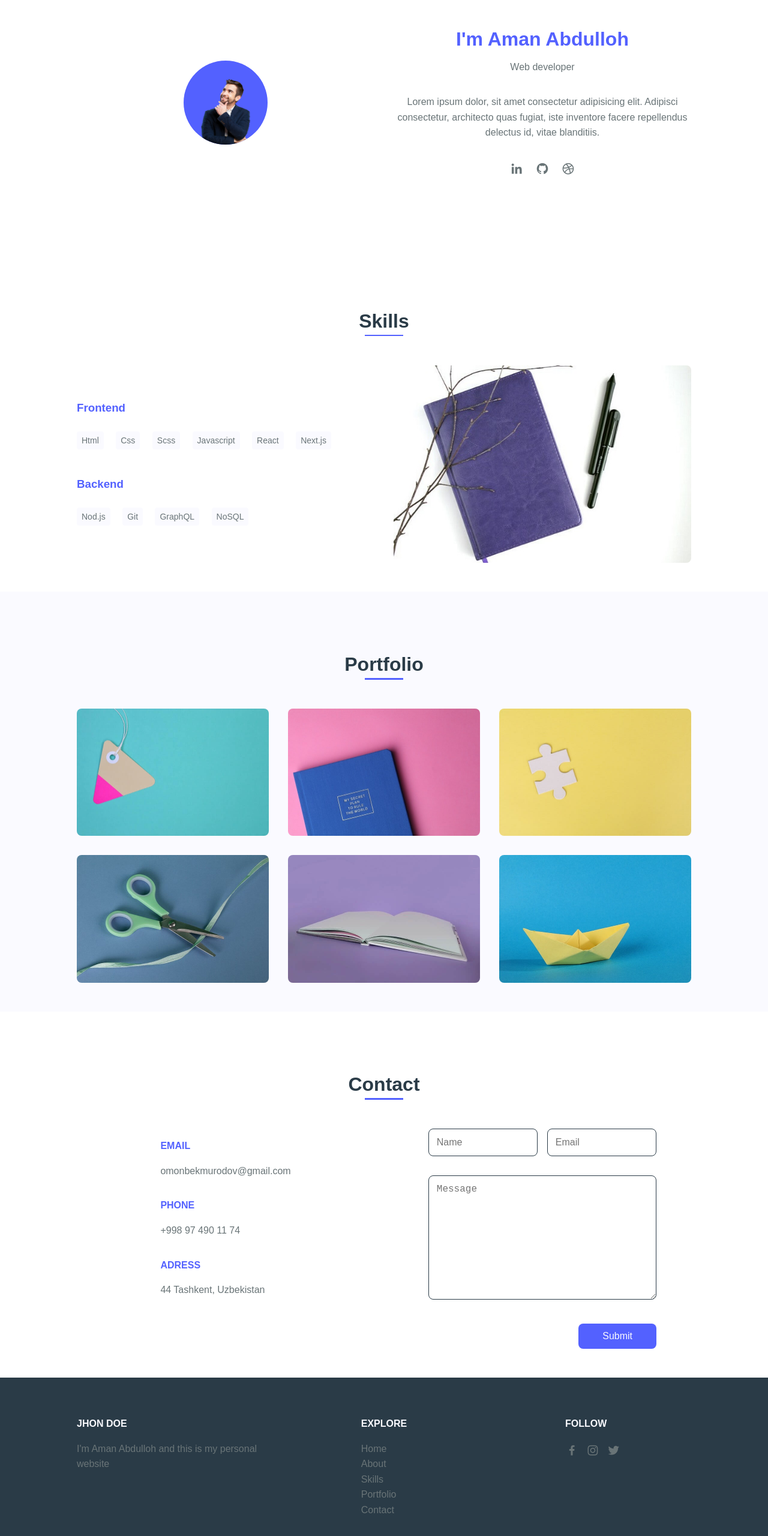
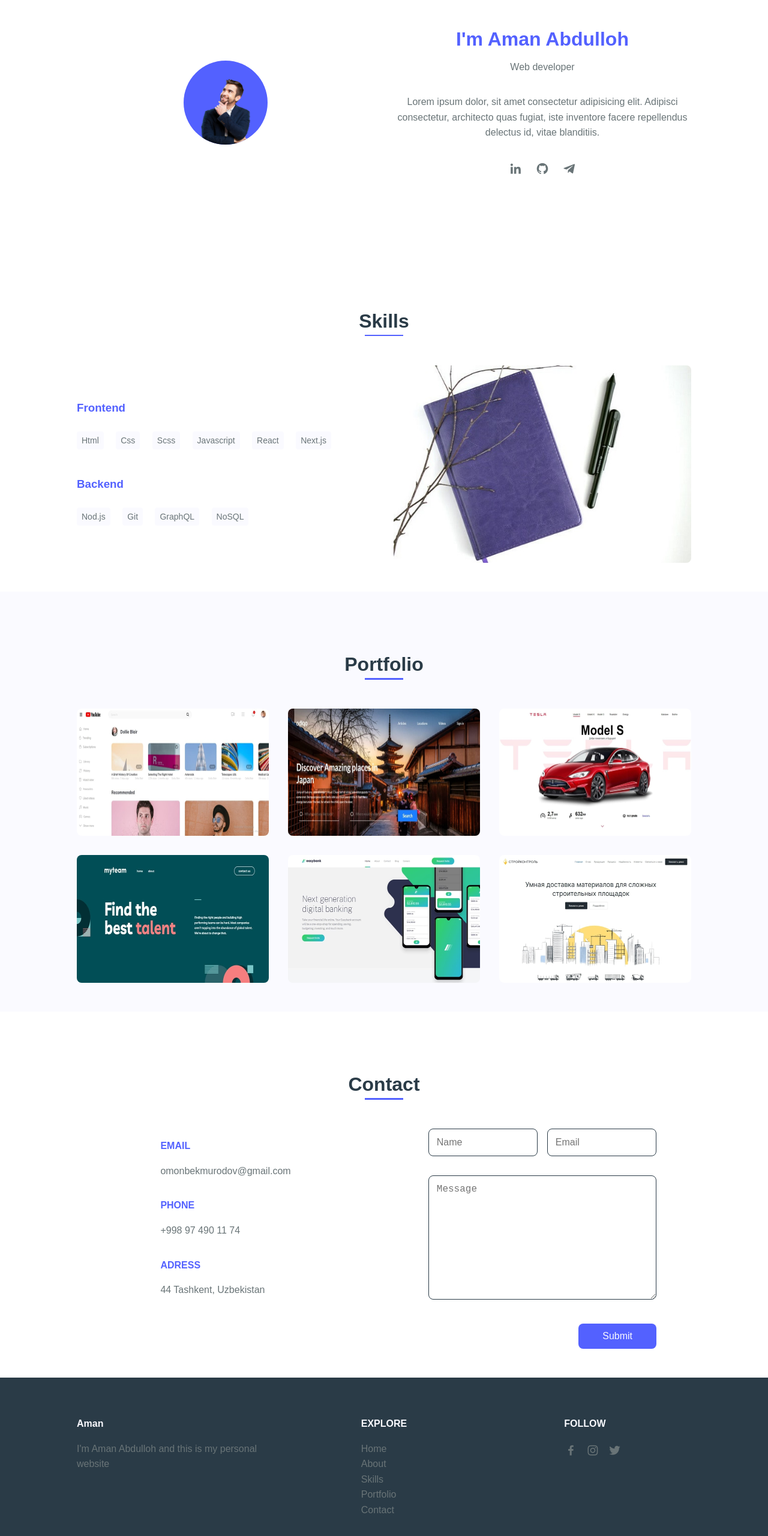
Before and after one commit to omon490/portf-omon, a plain HTML site: page index.html in a window 1280 px wide. Shown: the part 1019-3579 px from the top of the page at 60% size. Drawn offline with nearby package versions, Linux system fonts and the light colour scheme.

Commit message:
work in progress

```diff
--- a/index.html
+++ b/index.html
@@ -60,9 +60,16 @@
                         <p class="about__text">Lorem ipsum dolor, sit amet consectetur adipisicing elit. Adipisci consectetur, architecto quas fugiat, iste inventore facere repellendus delectus id, vitae blanditiis.</p>
 
                         <div class="about__social">
-                            <a href="#" class="about__social-icon"><i class='bx bxl-linkedin' ></i></a>
-                            <a href="#" class="about__social-icon"><i class='bx bxl-github' ></i></a>
-                            <a href="#" class="about__social-icon"><i class='bx bxl-dribbble' ></i></a>
+                            <a class="about__social-icon" href="https://www.linkedin.com/in/omon-bekmurodov-058a6b1b9" target="_blank">
+                                <i class='bx bxl-linkedin'></i>
+                            </a>
+                            <a class="about__social-icon" href="https://github.com/omon490" target="_blank">
+                                <i class='bx bxl-github' ></i>
+                            </a>
+                            <a class="about__social-icon" href="https://t.me/omonBekmurodov" target="_blank">
+                                <i class='bx bxl-telegram' ></i>
+                            </a>
+
                         </div>
                     </div>
                 </div>
@@ -101,45 +108,45 @@
 
                 <div class="portfolio__container bd-grid">
                     <div class="portfolio__img">
-                        <img src="img/work1.jpg" alt="">
+                        <img src="img/you-tube.jpg" alt="">
 
                         <div class="portfolio__link">
-                            <a href="#" class="portfolio__link-name">View details</a>
+                            <a class="portfolio__link-name" href="https://youtube-omon.netlify.app" target="_blank" >View details</a>
                         </div>
                     </div>
                     <div class="portfolio__img">
-                        <img src="img/work2.jpg" alt="">
+                        <img src="img/odigo.jpg" alt="">
 
                         <div class="portfolio__link">
-                            <a href="#" class="portfolio__link-name">View details</a>
+                            <a class="portfolio__link-name" href="https://odigo-japan-omon.netlify.app" target="_blank" >View details</a>
                         </div>
                     </div>
                     <div class="portfolio__img">
-                        <img src="img/work3.jpg" alt="">
+                        <img src="img/tesla.jpg" alt="">
 
                         <div class="portfolio__link">
-                            <a href="#" class="portfolio__link-name">View details</a>
+                            <a class="portfolio__link-name" href="https://tesla-omon.netlify.app" target="_blank" >View details</a>
                         </div>
                     </div>
                     <div class="portfolio__img">
-                        <img src="img/work4.jpg" alt="">
+                        <img src="img/myteam.jpg" alt="">
 
                         <div class="portfolio__link">
-                            <a href="#" class="portfolio__link-name">View details</a>
+                            <a class="portfolio__link-name" href="https://myteam-omon.netlify.app" target="_blank" >View details</a>
                         </div>
                     </div>
                     <div class="portfolio__img">
-                        <img src="img/work5.jpg" alt="">
+                        <img src="img/easybank.jpg" alt="">
 
                         <div class="portfolio__link">
-                            <a href="#" class="portfolio__link-name">View details</a>
+                            <a class="portfolio__link-name" href="https://easy-bank-omon.netlify.app" target="_blank" >View details</a>
                         </div>
                     </div>
                     <div class="portfolio__img">
-                        <img src="img/work6.jpg" alt="">
+                        <img src="img/stroy.jpg" alt="">
 
                         <div class="portfolio__link">
-                            <a href="#" class="portfolio__link-name">View details</a>
+                            <a class="portfolio__link-name" href="https://stroykontrol-omon.netlify.app" target="_blank" >View details</a>
                         </div>
                     </div>
                 </div>
@@ -179,7 +186,7 @@
         <footer class="footer section">
             <div class="footer__container bd-grid">
                 <div class="footer__data">
-                    <h2 class="footer__title">JHON DOE</h2>
+                    <h2 class="footer__title">Aman</h2>
                     <p class="footer__text">I'm Aman Abdulloh and this is my personal website</p>
                 </div>
 
@@ -196,9 +203,15 @@
 
                 <div class="footer__data">
                     <h2 class="footer__title">FOLLOW</h2>
-                    <a href="#" class="footer__social"><i class='bx bxl-facebook'></i></a>
-                    <a href="#" class="footer__social"><i class='bx bxl-instagram'></i></a>
-                    <a href="#" class="footer__social"><i class='bx bxl-twitter'></i></a>
+                    <a class="footer__social" href="#" target="_blank">
+                        <i class='bx bxl-facebook'></i>
+                    </a>
+                    <a class="footer__social" href="#" target="_blank">
+                        <i class='bx bxl-instagram'></i>
+                    </a>
+                    <a class="footer__social" href="https://twitter.com/BekmurodovOmon" target="_blank">
+                        <i class='bx bxl-twitter'></i>
+                    </a>
                 </div>
             </div>
         </footer>
```
Also changed, not shown: img/easybank.jpg (added), img/myteam.jpg (added), img/odigo.jpg (added), img/stroy.jpg (added), img/tesla.jpg (added), img/you-tube.jpg (added).
